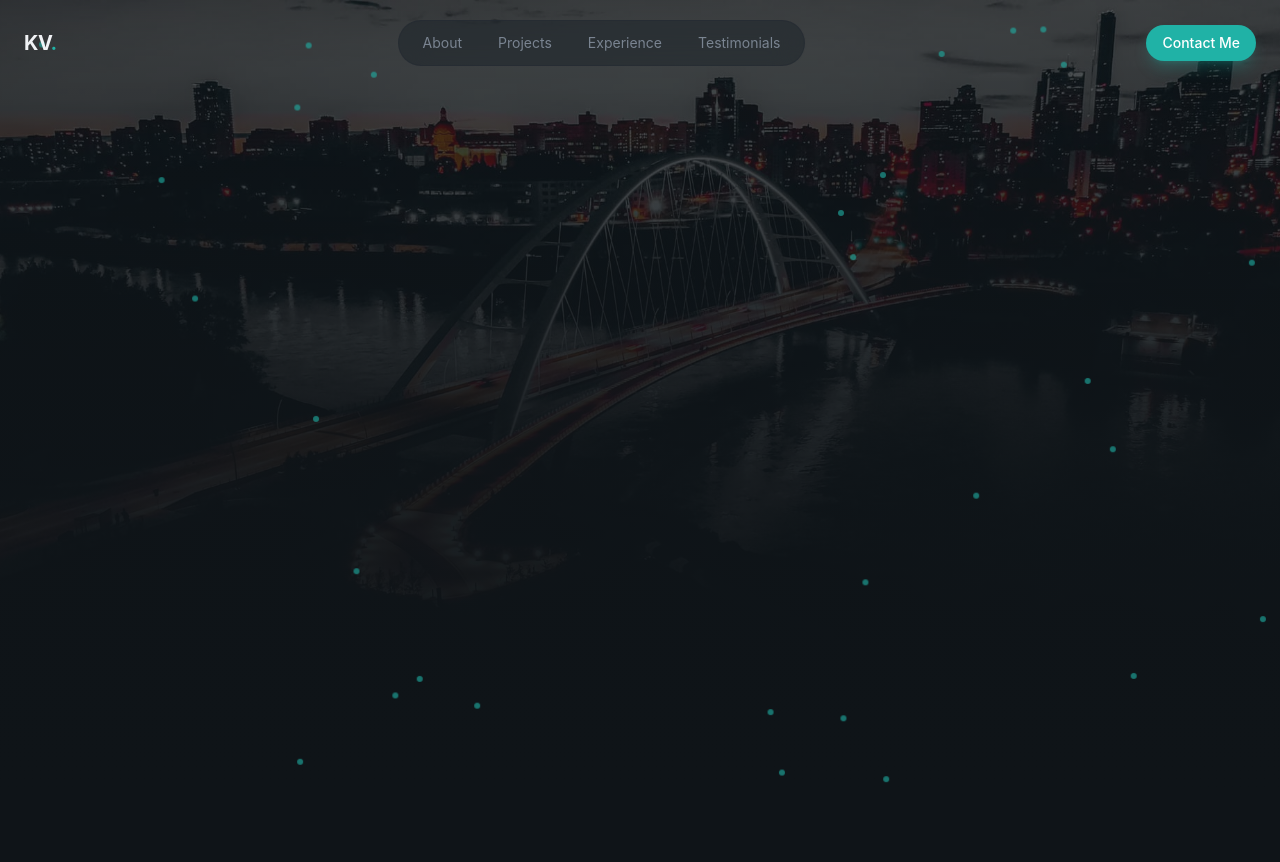
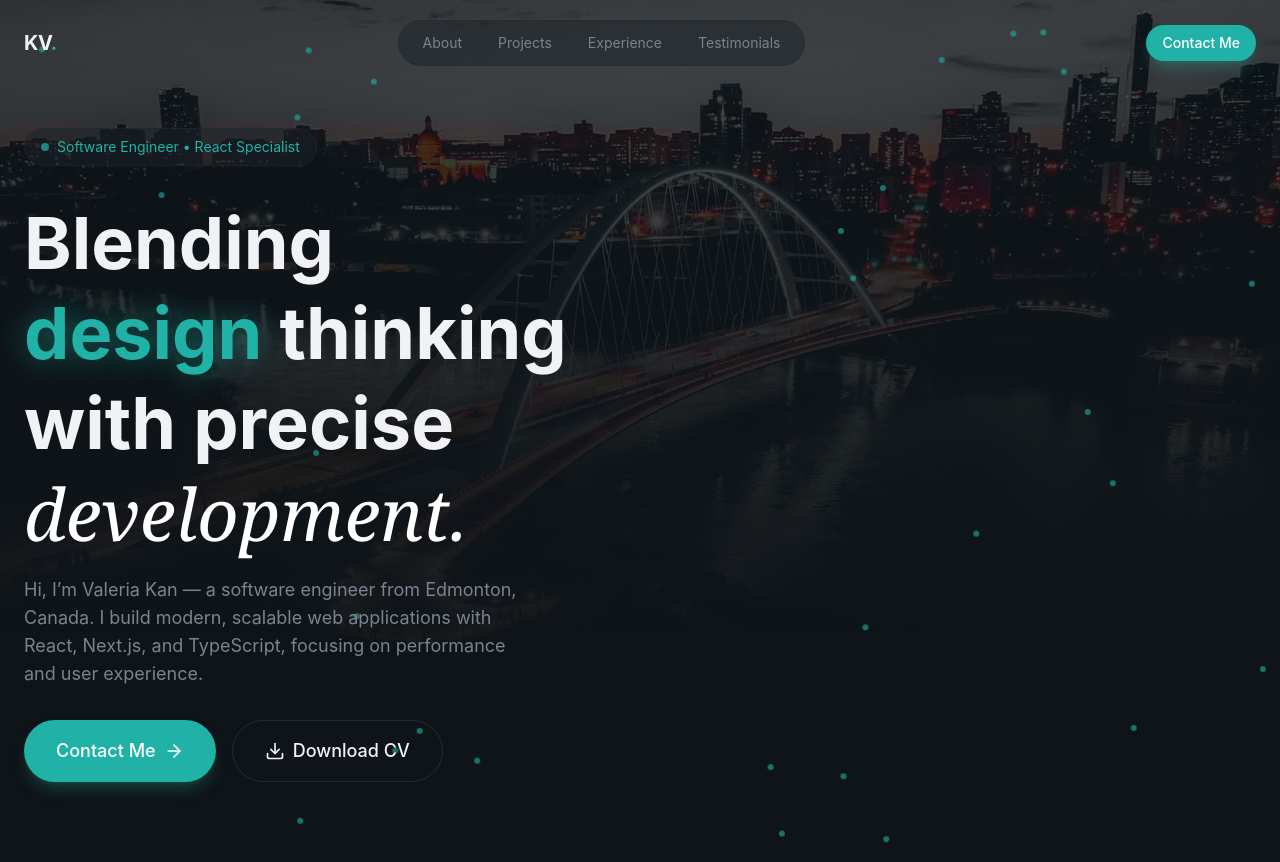
Before and after one commit to Lerik13/dev-portfolio, a React (Vite) app: page / in a window 1280 px wide. Before the commit the page ends 800 px from the top, so only its background shows below. Built offline with nearby package versions, Linux system fonts and the light colour scheme.

Commit message:
Hero section: left column with Content & CTAs, AnimatedBorderButton

```diff
--- /dev/null
+++ b/src/components/AnimatedBorderButton.jsx
@@ -0,0 +1,38 @@
+import { Download } from 'lucide-react'
+
+export const AnimatedBorderButton = ({ children }) => {
+  return (
+    <button
+      className='relative bg-transparent border border-border
+        text-foreground hover:border-primary/50 transition-all
+        duration-1000 focus:outline-none focus-visible:ring-2
+        focus-visible:ring-primary focus-visible:ring-offset-2
+        disabled:opacity-50 disabled:cursor-not-allowed group
+        px-8 py-4 text-lg font-medium rounded-full overflow-visible
+        animated-border'
+    >
+      {/* Animated SVG Border */}
+      <svg
+        className='absolute left-0 top-0 w-full h-full pointer-events-none download-cv-border'
+        viewBox='0 0 200 60'
+        preserveAspectRatio='none'
+        style={{ overflow: 'visible' }}
+      >
+        <path
+          d='M 30,1 A 29,29 0 0 0 1,30 L 1,30 A 29,29 0 0 0 30,59 L 170,59 A 29,29 0 0 0 199,30 L 199,30 A 29,29 0 0 0 170,1 Z'
+          fill='none'
+          stroke='var(--color-primary)'
+          strokeWidth='2'
+          strokeDasharray='400 550'
+          strokeDashoffset='400'
+          strokeLinecap='round'
+          strokeLinejoin='round'
+          className='animated-border-path'
+        />
+      </svg>
+      <span className='relative z-10 flex items-center justify-center gap-2'>
+        {children}
+      </span>
+    </button>
+  )
+}
--- a/src/index.css
+++ b/src/index.css
@@ -51,6 +51,11 @@
     backdrop-filter: blur(24px);
     border: 1px solid color-mix(in srgb, var(--color-border) 60%, transparent);
   }
+
+  .glow-text {
+    text-shadow: 0 0 30px
+      color-mix(in srgb, var(--color-primary) 50%, transparent);
+  }
 }
 
 @layer utilities {
@@ -86,4 +91,50 @@
       transform: translate(30px, 10px);
     }
   }
+
+  .animation-delay-100 {
+    animation-delay: 100ms;
+  }
+
+  .animation-delay-200 {
+    animation-delay: 200ms;
+  }
+
+  .animation-delay-300 {
+    animation-delay: 300ms;
+  }
+
+  .animation-delay-400 {
+    animation-delay: 400ms;
+  }
+
+  .animation-delay-500 {
+    animation-delay: 500ms;
+  }
+
+  .animation-delay-600 {
+    animation-delay: 600ms;
+  }
+
+  .animation-delay-800 {
+    animation-delay: 800ms;
+  }
+
+  @keyframes animated-border {
+    0% {
+      stroke-dashoffset: 400;
+    }
+    100% {
+      stroke-dashoffset: -550;
+    }
+  }
+
+  .group:hover .animated-border-path {
+    animation: animated-border 1.5s linear infinite;
+  }
+  .animated-border:hover {
+    background-color: color-mix(in srgb, #26c4b8 15%, transparent);
+    backdrop-filter: blur(16px);
+    box-shadow: 0 0 20px color-mix(in srgb, #26c4b8 20%, transparent);
+  }
 }
--- a/src/sections/Hero.jsx
+++ b/src/sections/Hero.jsx
@@ -1,3 +1,7 @@
+import { AnimatedBorderButton } from '@/components/AnimatedBorderButton'
+import { Button } from '@/components/Button'
+import { ArrowRight, Download } from 'lucide-react'
+
 export const Hero = () => {
   return (
     <section className='relative min-h-screen flex overflow-hidden'>
@@ -27,6 +31,53 @@ export const Hero = () => {
           />
         ))}
       </div>
+
+      {/* Content */}
+      <div className='container mx-auto px-6 pt-32 pb-20 relative z-10'>
+        <div className='grid lg:grid-cols-2 gap-12 items-center'>
+          {/* Left Column  - Text Content*/}
+          <div className='space-y-8'>
+            <div className='animate-fade-in'>
+              <span className='inline-flex items-center gap-2 px-4 py-2 rounded-full glass text-sm text-primary'>
+                <span className='w-2 h-2 bg-primary rounded-full animate-pulse' />
+                Software Engineer • React Specialist
+              </span>
+            </div>
+
+            {/* Headline */}
+            <div className='space-y-4'>
+              <h1 className='text-5xl md:text-6xl lg:text-7xl font-bold leading-tight animate-fade-in animation-delay-100'>
+                Blending
+                <br />
+                <span className='text-primary glow-text'>design</span> thinking
+                <br />
+                with precise
+                <br />
+                <span className='font-serif italic font-normal text-white'>
+                  development.
+                </span>
+              </h1>
+              <p className='text-lg text-muted-foreground max-w-lg animate-fade-in animation-delay-200'>
+                Hi, I’m Valeria Kan — a software engineer from Edmonton, Canada.
+                I build modern, scalable web applications with React, Next.js,
+                and TypeScript, focusing on performance and user experience.
+              </p>
+            </div>
+
+            {/* CTAs */}
+            <div className='flex flex-wrap gap-4 animate-fade-in animation-delay-300'>
+              <Button size='lg'>
+                Contact Me <ArrowRight className='w-5 h-5' />
+              </Button>
+              <AnimatedBorderButton>
+                <Download className='w-5 h-5' />
+                Download CV
+              </AnimatedBorderButton>
+            </div>
+          </div>
+          {/* Right Column - Profile Image */}
+        </div>
+      </div>
     </section>
   )
 }
```
